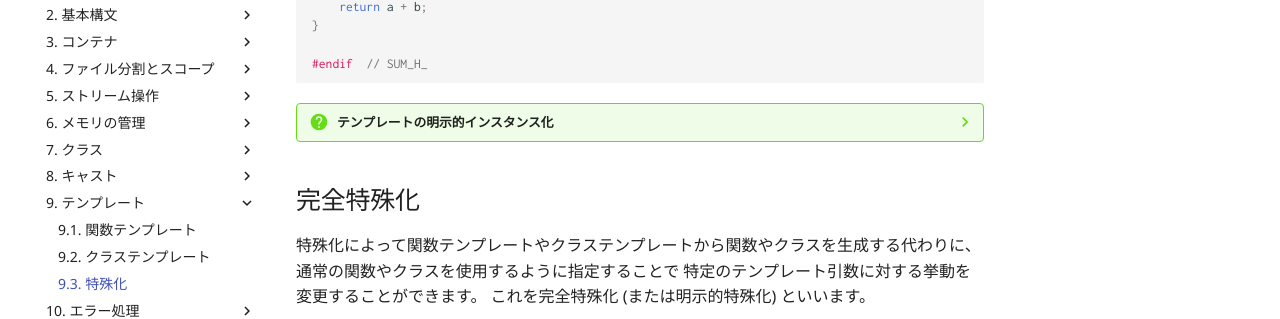
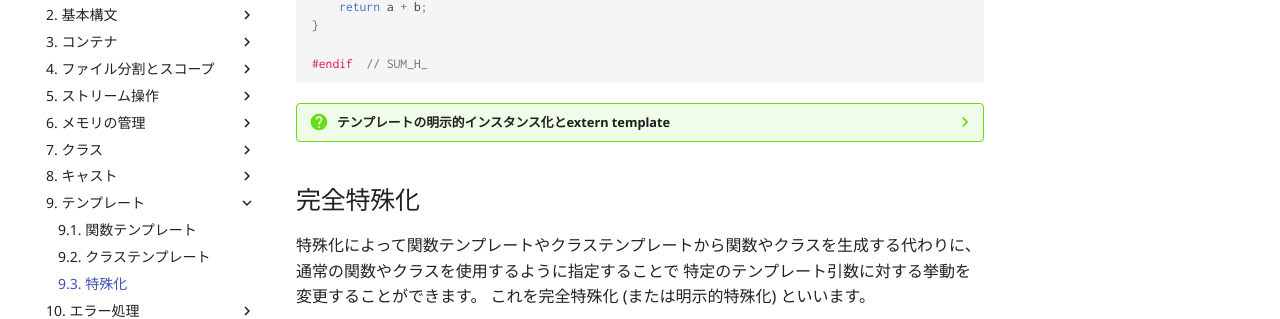
Before and after one commit to rinatz/cpp-book, an MkDocs documentation site: the page built from docs/ch09-03-template-specializations.md, in a window 1280 px wide and 900 px high, scrolled down 734 px. Shown: the part 147-466 px from the top of the window. Built offline with MkDocs 1.6.1 and Material for MkDocs 9.7.7, drawn with Linux system fonts in a browser that asks for light colours; comment, search, counter and statistics services are not loaded; some of the changed lines change nothing that is shown.

Commit message:
fix(template-specializations) use extern template
using overload instead of using explicit instantiation doesn't resolve any problem.

````diff
--- a/docs/ch09-03-template-specializations.md
+++ b/docs/ch09-03-template-specializations.md
@@ -56,10 +56,11 @@
     }
     ```
 
-??? question "テンプレートの明示的インスタンス化"
-    テンプレートを使用する箇所で関数やクラスを生成する代わりに、
-    ソースファイルで明示的に関数やクラスを生成することで
-    ヘッダファイルでは宣言だけ行うことは可能ではあります。
+??? question "テンプレートの明示的インスタンス化とextern template"
+    ヘッダーファイルなどのテンプレートを使用する箇所で関数やクラスを生成すると、
+    コンパイル速度が低下してしまいます。
+    ヘッダファイルでは宣言だけ行い、ソースファイルで明示的に関数やクラスを生成することで
+    予めtenmplateを実体化できるのでコンパイル速度が向上します。
 
     === "sum.h"
 
@@ -88,14 +89,15 @@
         template int Sum<int>(int, int);
         ```
 
-    こうした構成にするとヘッダファイルでテンプレートが提供されていても
-    使用可能な型はソースファイルで明示的な生成を行う型のみとなってしまいます。
+    こうした構成にすると使用可能な型はソースファイルで明示的な生成を行う型のみとなってしまいます。
     たとえば `Sum<double>(double, double)` は生成されていないため
     `Sum(1.2, 3.4)` のように関数テンプレートの関数を呼び出すとリンクエラーになります。
+    かといって明示的なインスタンス化を増やしていくと、それを共有ライブラリにすることを考えた場合、
+    ライブラリサイズが肥大化してしまいます。
 
-    こうした問題を避けるためには、
-    ヘッダファイルでは関数テンプレートをやめてオーバーロードされた関数を提供し、
-    ソースファイルで関数テンプレートを使用します。
+    こうした問題を避けるためには、extern templateを利用します。
+    通常通りヘッダファイルでtemplate関数/クラスの定義を行うのですが
+    実体化する頻度が高いものだけをexternし、ソースファイルで実体化させます
 
     === "sum.h"
 
@@ -103,9 +105,14 @@
         #ifndef SUM_H_
         #define SUM_H_
 
-        int Sum(int a, int b);
-        double Sum(double a, double b);
+        // 関数テンプレートの定義
+        template <typename T>
+        T Sum(T a, T b) {
+            return a + b;
+        }
 
+        //暗黙的実体化を阻止
+        extern template int Sum<int>(int, int);
         #endif  // SUM_H_
         ```
 
@@ -114,19 +121,8 @@
         ```cpp
         #include "sum.h"
 
-        // 実装に関数テンプレートを使用
-        template <typename T>
-        T SumImpl(T a, T b) {
-            return a + b;
-        }
-
-        int Sum(int a, int b) {
-            return SumImpl(a, b);
-        }
-
-        double Sum(double a, double b) {
-            return SumImpl(a, b);
-        }
+        //よく使うものだけ実体化させる
+        template int Sum<int>(int, int);
         ```
 
 ## 完全特殊化
````
